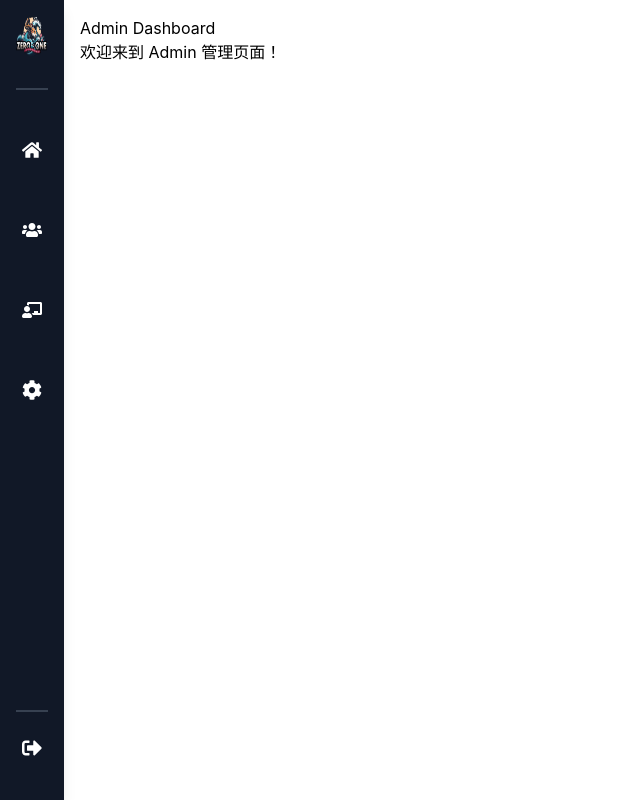
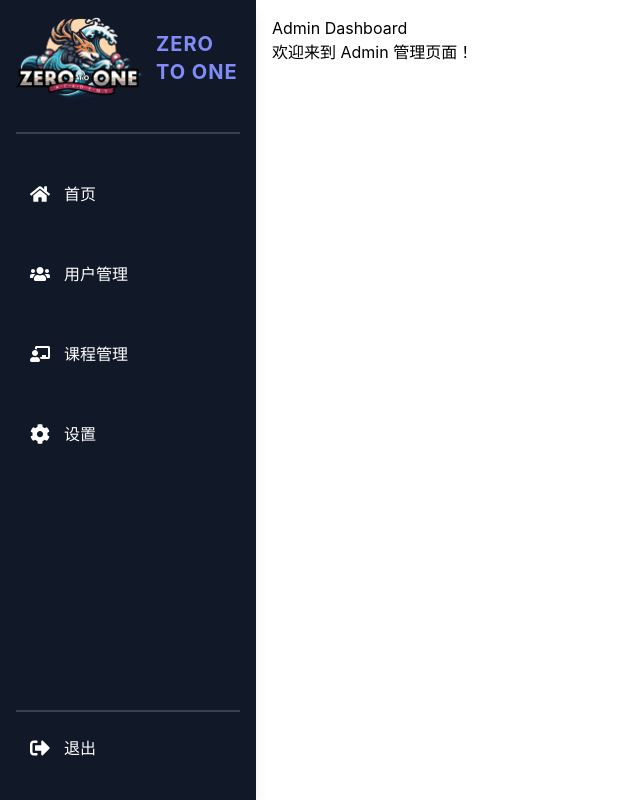
Before and after one commit to ztoswim/zero-to-one-system, a React (Create React App) app in the folder client/: page /admin in a window 1280 px wide. Shown: the whole page, without its empty margins (0-640 px from the left). Built offline with nearby package versions, Linux system fonts and the light colour scheme; sample sign-in values are in the browser's storage.

Commit message:
Update Sidebar.js

```diff
--- a/client/src/components/Sidebar.js
+++ b/client/src/components/Sidebar.js
@@ -12,7 +12,7 @@ const Sidebar = () => {
   const role = getUserRole();
   const menuRef = useRef(null);
 
-  const [isCollapsed, setIsCollapsed] = useState(true);  // 默认收起
+  const [isCollapsed, setIsCollapsed] = useState(true); // 默认收起
 
   const handleMouseEnter = () => setIsCollapsed(false);
   const handleMouseLeave = () => setIsCollapsed(true);
@@ -34,7 +34,13 @@ const Sidebar = () => {
     >
       {/* Logo区域 */}
       <div className="flex items-center justify-center mb-8">
-        <img src={Logo} alt="Logo" className="w-10 h-10" />
+        <img
+          src={Logo}
+          alt="Logo"
+          className={`transition-all duration-300 ease-in-out ${
+            isCollapsed ? "w-10 h-10" : "w-32 h-auto"
+          } object-contain`}
+        />
         {!isCollapsed && (
           <span className="ml-3 text-xl font-bold tracking-wider uppercase text-indigo-400">
             Zero To One
@@ -44,7 +50,7 @@ const Sidebar = () => {
 
       <div className="border-t-2 border-gray-700 mb-6"></div>
 
-      {/* 菜单 */}
+      {/* 菜单项 */}
       <nav className="flex-1 space-y-2">
         {menuConfig
           .filter(({ role: r }) => r.includes(role))
@@ -56,12 +62,12 @@ const Sidebar = () => {
                 location.pathname === path ? "bg-indigo-700" : "hover:bg-indigo-600"
               }`}
             >
-              {/* 图标容器：固定宽高，始终居中 */}
+              {/* 图标区：固定尺寸、始终居中 */}
               <div className="flex items-center justify-center w-12 h-12 text-xl">
                 {icon}
               </div>
 
-              {/* 文字：展开时显示 */}
+              {/* 文字区：展开时显示 */}
               {!isCollapsed && (
                 <span className="text-base whitespace-nowrap">{label}</span>
               )}
@@ -77,12 +83,9 @@ const Sidebar = () => {
           onClick={handleLogout}
           className="flex items-center w-full rounded-md py-3 transition-all duration-200 ease-in-out hover:bg-red-600"
         >
-          {/* 图标容器：固定宽高，始终居中 */}
           <div className="flex items-center justify-center w-12 h-12 text-xl">
             <FaSignOutAlt />
           </div>
-
-          {/* 文字：展开时显示 */}
           {!isCollapsed && <span className="text-base">退出</span>}
         </button>
       </div>
```
